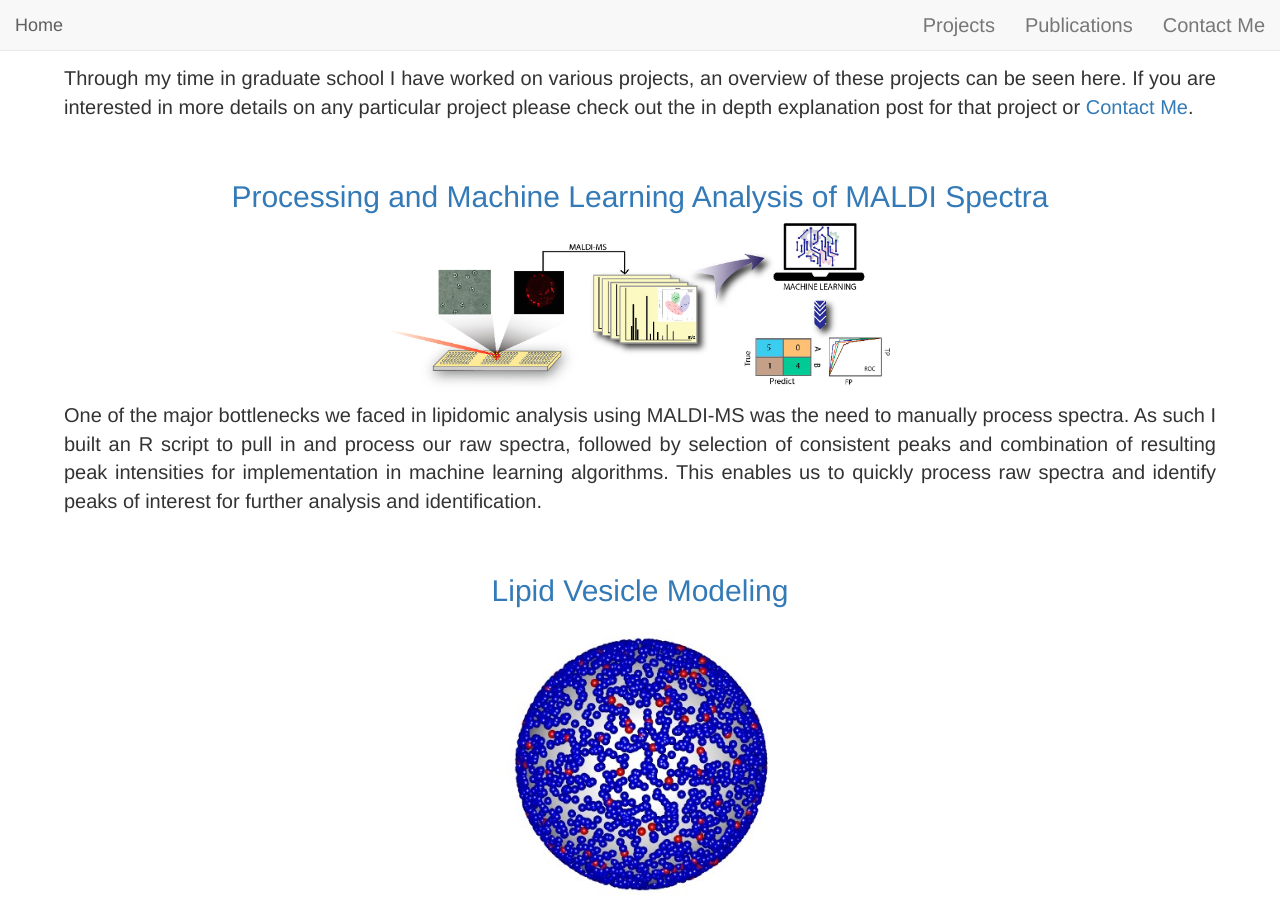
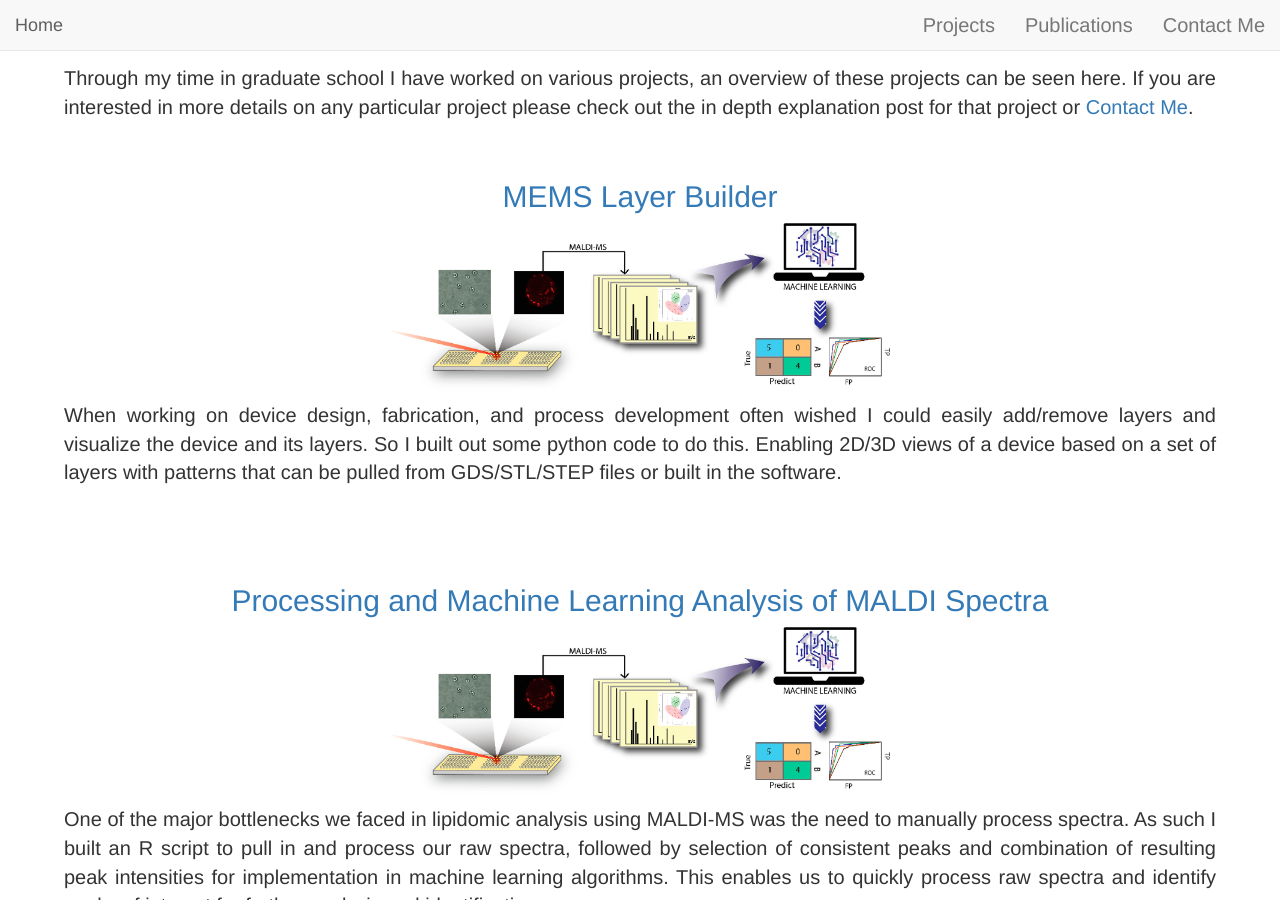
Before and after one commit to danieldstuart/danieldstuart.github.io, a Jekyll site: the page built from projects.markdown, in a window 1280 px wide and 900 px high. Built offline with Jekyll 4.4.1, drawn with Linux system fonts in a browser that asks for light colours; nearby versions of some CDN libraries.

Commit message:
Update projects.markdown

```diff
--- a/projects.markdown
+++ b/projects.markdown
@@ -5,6 +5,18 @@ title: Projects
 
 <div markdown="1" class="body">
 Through my time in graduate school I have worked on various projects, an overview of these projects can be seen here. If you are interested in more details on any particular project please check out the in depth explanation post for that project or [Contact Me]({{ site.baseurl }}{% link ContactMe.markdown %}).
+
+<br>
+
+<div markdown="1" class="center">
+## [MEMS Layer Builder]({{ site.baseurl }}{% link LayerBuilder.markdown %}) ##
+</div>
+<div markdown="1" class="center">
+![Machine Learning MALDI](images/MLMALDIMS.jpeg){: width="500" }
+</div>
+When working on device design, fabrication, and process development often wished I could easily add/remove layers and visualize the device and its layers. So I built out some python code to do this. Enabling 2D/3D views of a device based on a set of layers with patterns that can be pulled from GDS/STL/STEP files or built in the software.
+
+<br>
 
 <br>
 
```
